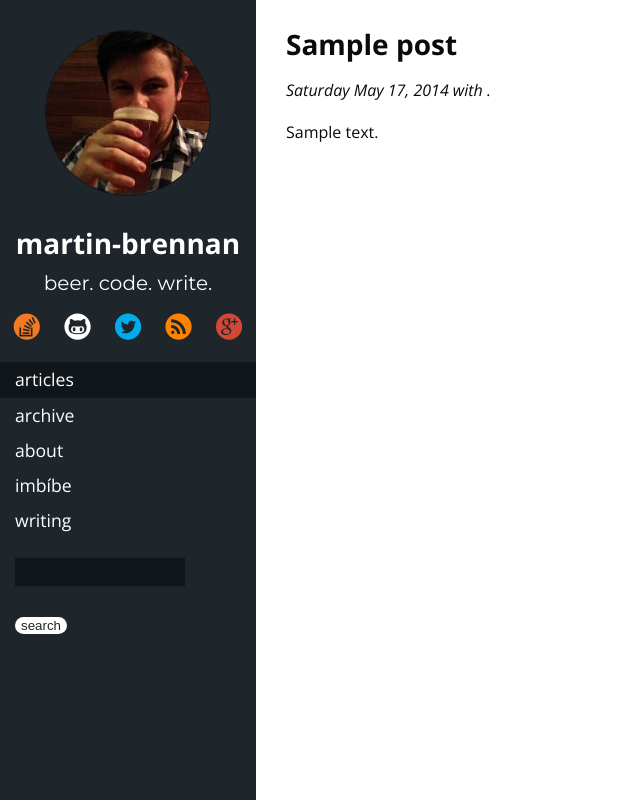
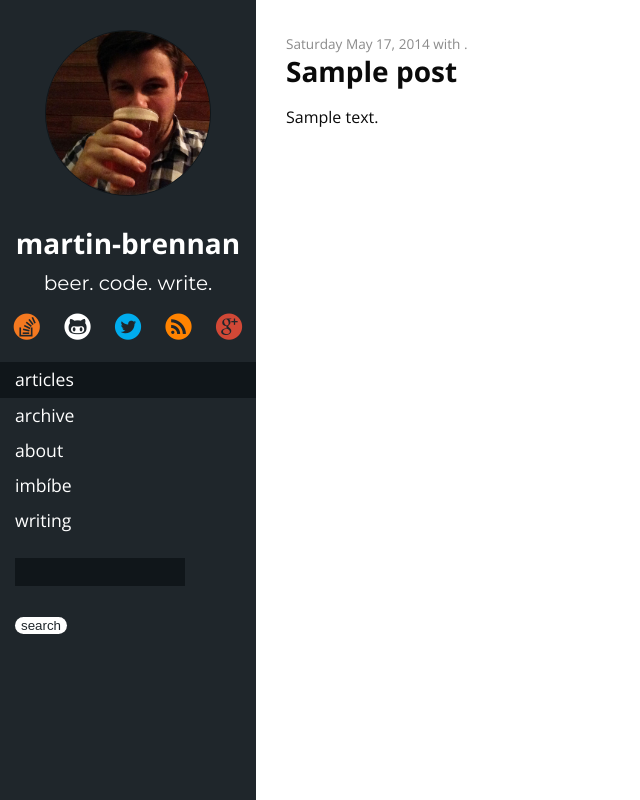
Before and after one commit to martin-brennan/martin-brennan, a WordPress theme: template index.php in a window 1280 px wide. Shown: the whole page, without its empty margins (0-640 px from the left). Run offline with PHP 8.4 and a stand-in for WordPress, Linux system fonts and the light colour scheme; the site name, menu and one post (Sample post) are stand-ins, and other content is empty; some libraries are stand-ins or nearby versions.

Commit message:
More style changes

```diff
--- a/index.php
+++ b/index.php
@@ -4,8 +4,8 @@
 	<?php if (have_posts()) : ?>
 		<?php while (have_posts()) : the_post(); ?>
 			<article>
+				<p class="post-meta"><? the_date("l F j, Y"); ?> with <?php comments_popup_link('0 comments', '1 comment', '% comments'); ?>. </p>
 				<h1><a href="<?php the_permalink(); ?>"><?php the_title(); ?></a></h1>
-				<p class="post-meta"><? the_date("l F j, Y"); ?> with <?php comments_popup_link('0 comments', '1 comment', '% comments'); ?>. </p>
 				<?php the_content(); ?>
 			</article>
 		<?php endwhile; ?>
--- a/sass/_content.scss
+++ b/sass/_content.scss
@@ -1,3 +1,3 @@
 article {
-	margin: 0 0 40px 0;
+	margin: 0 0 60px 0;
 }
--- a/sass/_typography.scss
+++ b/sass/_typography.scss
@@ -60,7 +60,8 @@
 
 	&.post-meta {
 	    margin: 0;
-	    font-style: italic;
+	    font-size: 85%;
+	    color: #8b8b8b;
 	}
 }
 
--- a/single.php
+++ b/single.php
@@ -5,11 +5,11 @@
 		<?php if (have_posts()) : ?>
 			<?php while (have_posts()) : the_post(); ?>
 				<article>
-					<h1><a href="<?php the_permalink(); ?>"><?php the_title(); ?></a></h1>
 					<p class="post-meta">By <? the_author(); ?> on <? the_date(); ?>.
 						<?php comments_popup_link('Leave a comment', '1 Comment', '% Comments'); ?>.
 						Posted under <?php the_category(', '); ?>. <?php edit_post_link('Edit Post'); ?>
 					</p>
+					<h1><a href="<?php the_permalink(); ?>"><?php the_title(); ?></a></h1>
 
 					<!-- Post content up until <!--more>-->
 					<?php the_content(); ?>
```
Also changed, not shown: stylesheets/screen.css.
